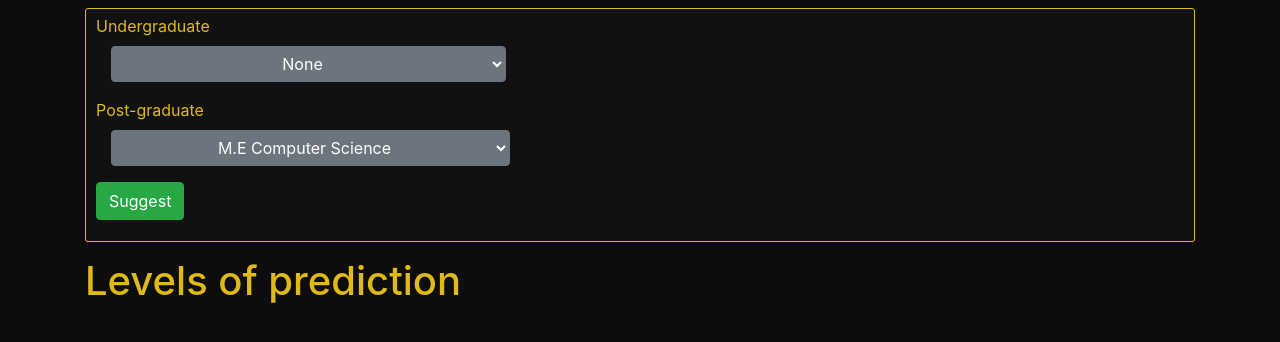
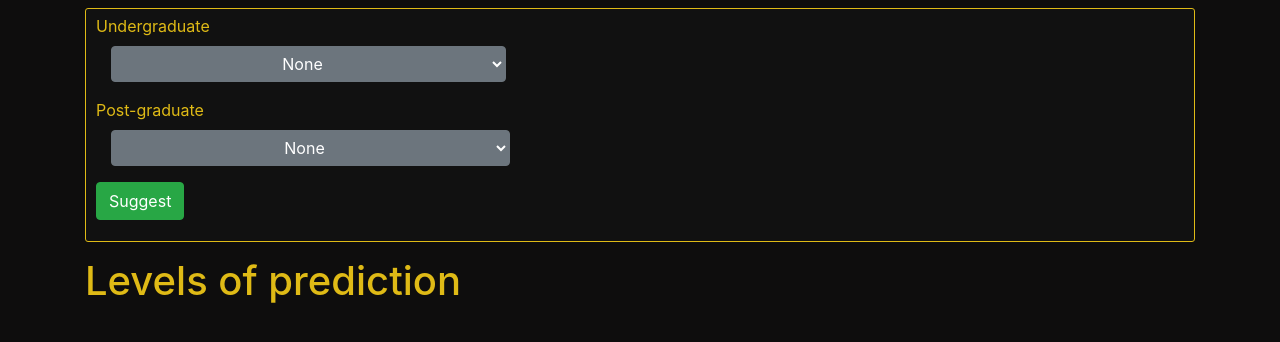
Before and after one commit to ThanvirXo/carewaypoint, a Python web app: template careway/templates/form.html in a window 1280 px wide. Shown: the part 72-414 px from the top of the page. Run offline with Jinja, Linux system fonts and the light colour scheme; the template is opened without the code that fills it, so the values that code supplies are empty; some libraries are stand-ins or nearby versions.

Commit message:
Final commit

```diff
--- a/careway/templates/form.html
+++ b/careway/templates/form.html
@@ -28,7 +28,7 @@
           id="inputState"
           class="btn btn-secondary dropdown-toggle">
           <option selected>None</option>
-          <option selected>M.E Computer Science</option>
+          <option >M.E Computer Science</option>
           <option>M.Sc Computer science</option>
           <option>M.E B.E Electrical and Electronics engineering</option>
           <option>M.E Electrical and Communication engineering</option>
```
Also changed, not shown: careway/routes.py (+5 -3 lines).
